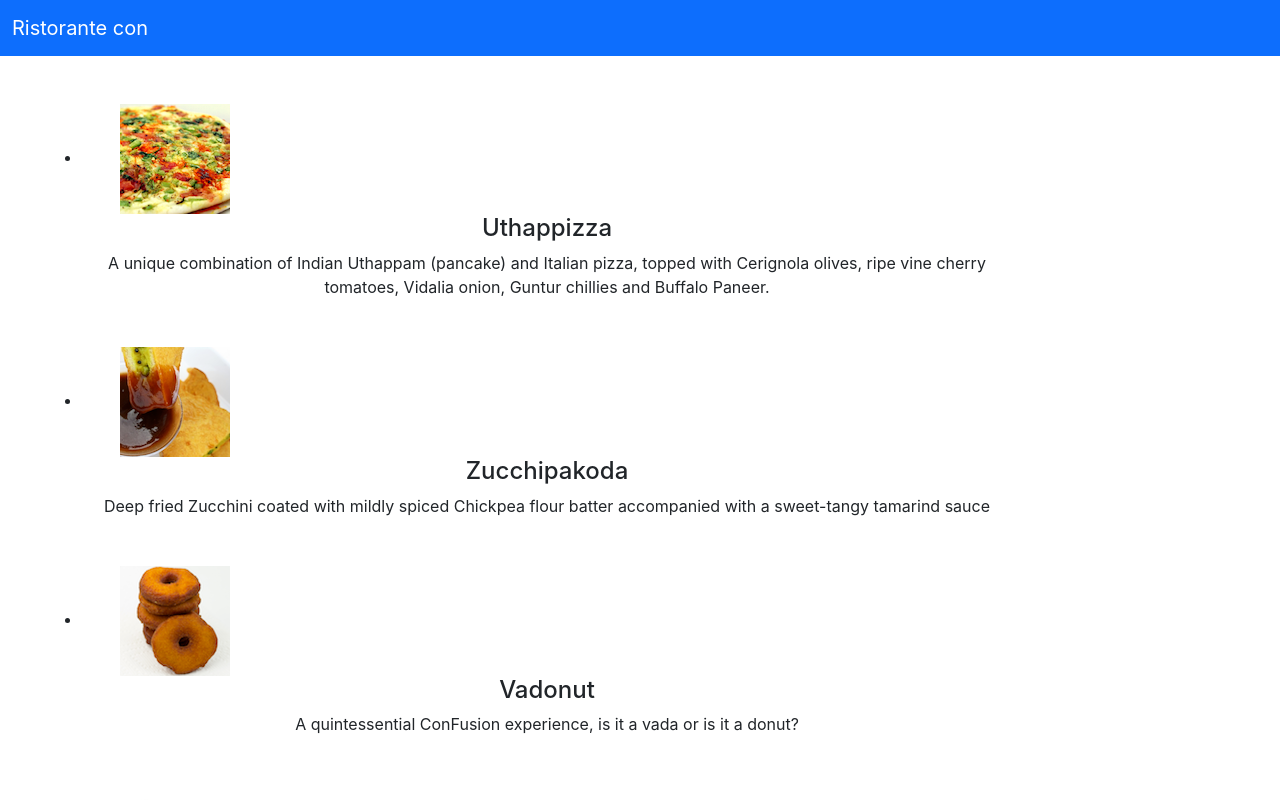
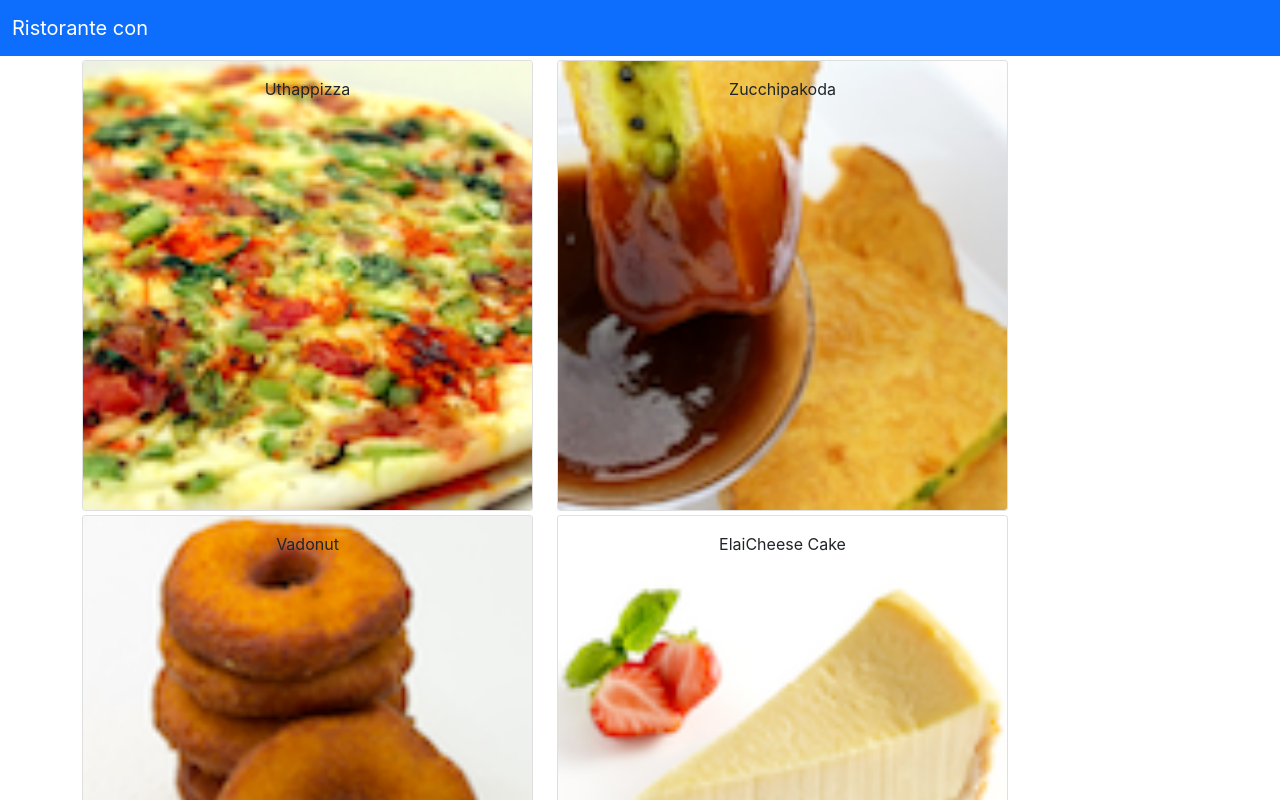
Before and after one commit to guguloth/react, a React (Create React App) app: page / in a window 1280 px wide. Shown: the top 800 px of the page. Built offline with nearby package versions, Linux system fonts and the light colour scheme.

Commit message:
liftingUpState_props_components

```diff
--- a/src/App.js
+++ b/src/App.js
@@ -19,7 +19,7 @@
               Ristorante con
             </NavbarBrand>
         </Navbar>
-        <Menu dishes/>
+        <Menu dishes={this.state.dishes}/>
       </div>
     );
   }
--- a/src/components/MenuComponent.js
+++ b/src/components/MenuComponent.js
@@ -1,61 +1,44 @@
 import React,{Component} from "react";
-import { Media } from "reactstrap";
+import { Card, CardImg, CardImgOverlay, CardText, CardBody, CardTitle } from "reactstrap";
 class Menu extends Component{
     constructor(props){
         super(props);
 
         this.state={
-            dishes:[
-                {
-                    id: 0,
-                    name:'Uthappizza',
-                    image: 'assets/images/uthappizza.png',
-                    category: 'mains',
-                    label:'Hot',
-                    price:'4.99',
-                    description:'A unique combination of Indian Uthappam (pancake) and Italian pizza, topped with Cerignola olives, ripe vine cherry tomatoes, Vidalia onion, Guntur chillies and Buffalo Paneer.'                        },
-                 {
-                    id: 1,
-                    name:'Zucchipakoda',
-                    image: 'assets/images/zucchipakoda.png',
-                    category: 'appetizer',
-                    label:'',
-                    price:'1.99',
-                    description:'Deep fried Zucchini coated with mildly spiced Chickpea flour batter accompanied with a sweet-tangy tamarind sauce'                        },
-                 {
-                    id: 2,
-                    name:'Vadonut',
-                    image: 'assets/images/vadonut.png',
-                    category: 'appetizer',
-                    label:'New',
-                    price:'1.99',
-                    description:'A quintessential ConFusion experience, is it a vada or is it a donut?'                        },
-                 {
-                    id: 3,
-                    name:'ElaiCheese Cake',
-                    image: 'assets/images/elaicheesecake.png',
-                    category: 'dessert',
-                    label:'',
-                    price:'2.99',
-                    description:'A delectable, semi-sweet New York Style Cheese Cake, with Graham cracker crust and spiced with Indian cardamoms'                        }
-            ]
+            selectedDish:null
+        };
+    }
+
+    onDishSelect(dish){
+        this.setState({ selectedDish: dish});
+    }
+    renderDish(dish){
+        if(dish!=null){
+            return(
+                <Card>
+                    <CardImg width="100%" src={dish.image} alt={dish.name} />
+                    <CardBody>
+                        <CardTitle>{dish.name}</CardTitle>
+                        <CardText>{dish.description}</CardText>
+                    </CardBody>
+                </Card>
+            );
+        }else{
+            <div></div>
         }
     }
 
     render(){
 
-        const menu=this.state.dishes.map((dish)=>{
+        const menu=this.props.dishes.map((dish)=>{
             return(
-                <div key={dish.id} className="col-12 mt-5">
-                    <Media tag="li" className="col-2">
-                        <Media left middle>
-                            <Media object src={dish.image} alt={dish.name} />
-                        </Media>
-                    </Media>
-                    <Media body className="col-10 ml-5">
-                        <Media heading>{dish.name}</Media>
-                        <p>{dish.description}</p>
-                    </Media>
+                <div key={dish.id} className="col-12 col-md-5 mt-1">
+                    <Card onClick={()=> this.onDishSelect(dish)}>
+                        <CardImg width="100%" src={dish.image} alt={dish.name} />
+                        <CardImgOverlay>
+                            <CardTitle>{dish.name}</CardTitle>
+                        </CardImgOverlay>
+                    </Card>
                 </div>
             );
         });
@@ -64,9 +47,10 @@
         return(
             <div className="container">
                 <div className="row">
-                    <Media list>
                         {menu}
-                    </Media>
+                </div>
+                <div className="row">
+                    {this.renderDish(this.state.selectedDish)}
                 </div>
             </div>
         );
```
